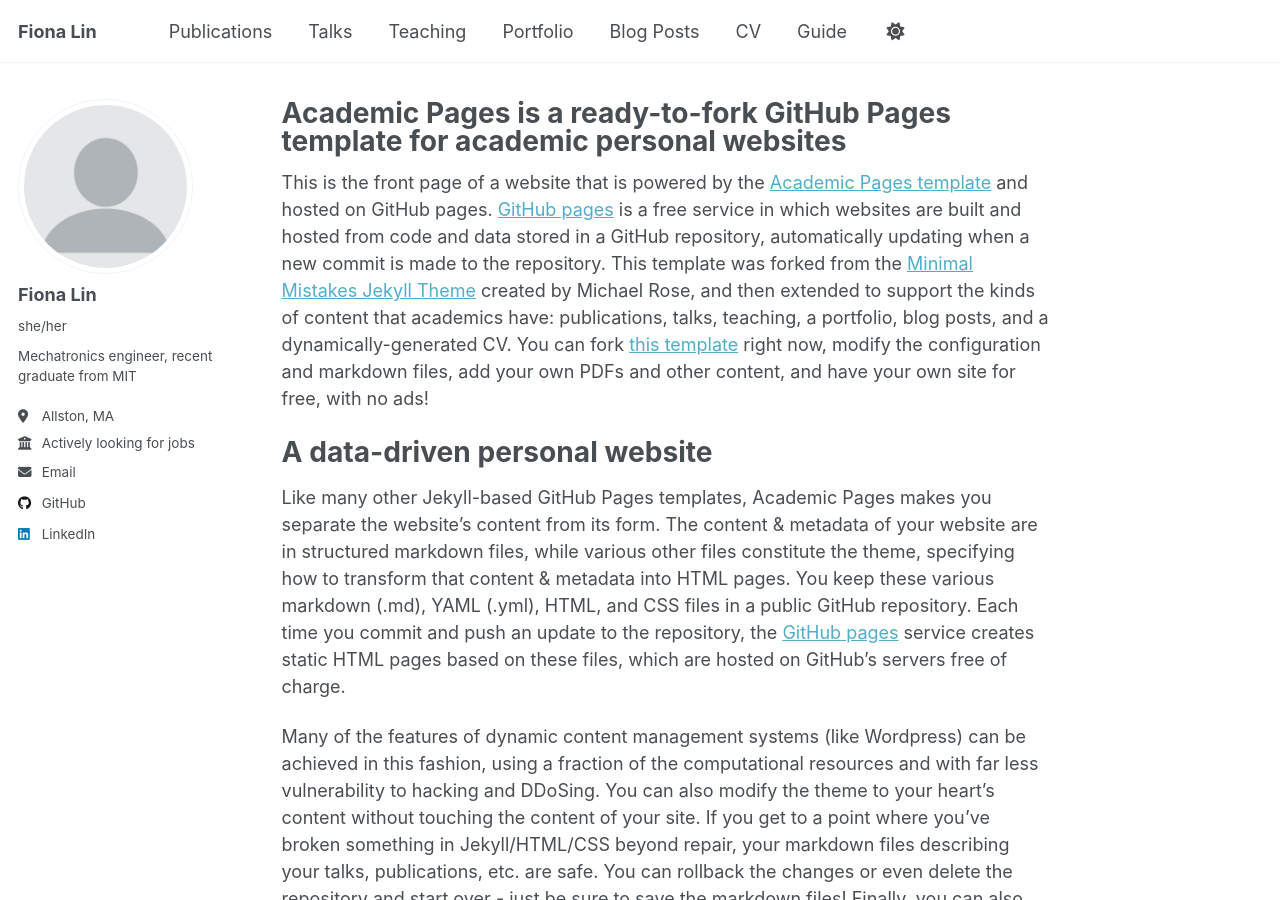
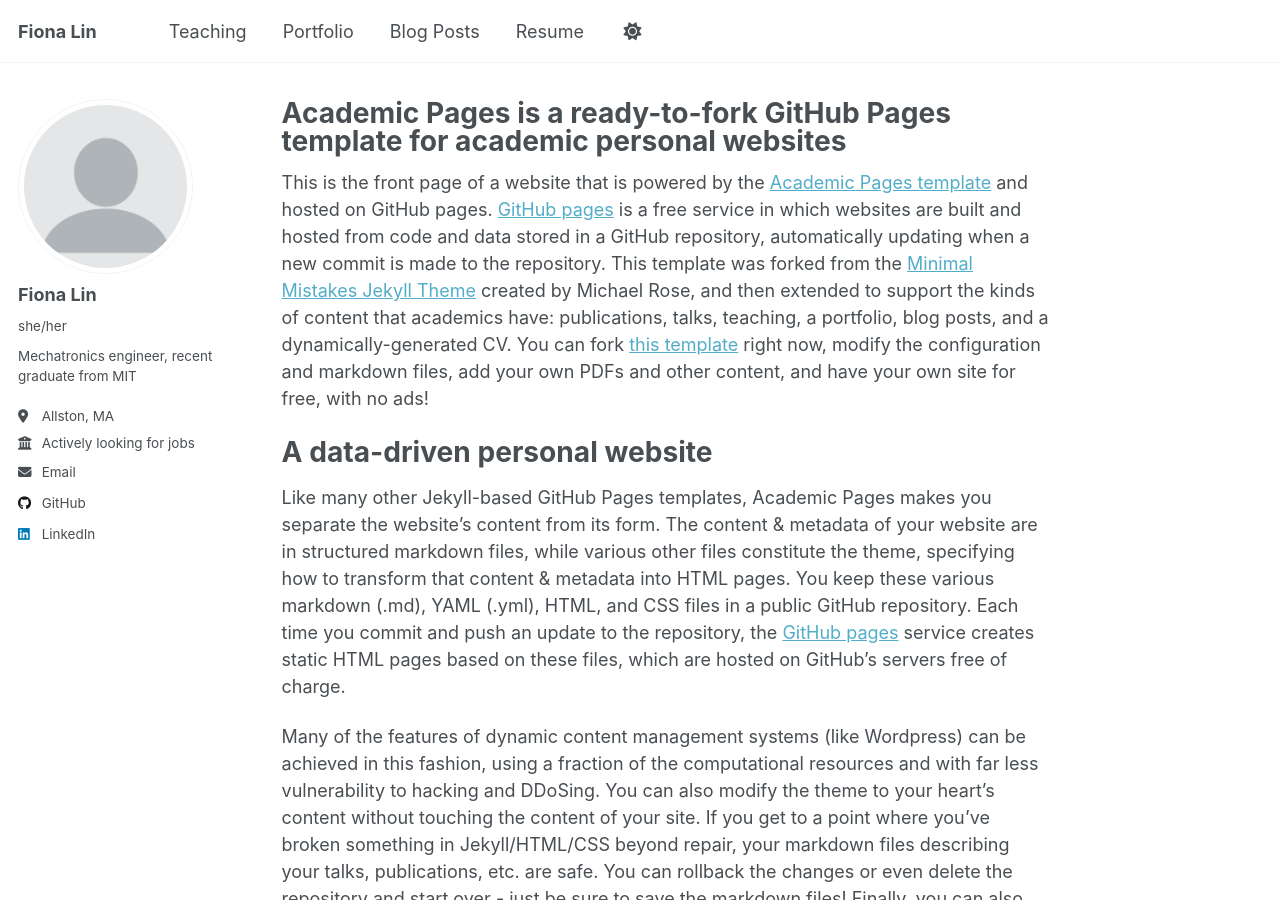
Before and after one commit to FionaLin13/backup.github.ioo, a Jekyll site: the page built from _pages/about.md, in a window 1280 px wide and 900 px high. Built offline with Jekyll 4.4.1, drawn with Linux system fonts in a browser that asks for light colours; part of the change alters nothing that is shown.

Commit message:
Update navigation.yml

```diff
--- a/_data/navigation.yml
+++ b/_data/navigation.yml
@@ -8,11 +8,11 @@
 #      Markdown formatted page while the second is generated using JSON.
 
 main:
-  - title: "Publications"
-    url: /publications/
+ # - title: "Publications"
+ #   url: /publications/
 
-  - title: "Talks"
-    url: /talks/
+ # - title: "Talks"
+ #   url: /talks/
 
   - title: "Teaching"
     url: /teaching/
@@ -23,11 +23,14 @@ main:
   - title: "Blog Posts"
     url: /year-archive/
 
-  - title: "CV"
-    url: /cv/
+  - title: "Resume"
+    url: /resume/
+
+ # - title: "CV"
+ #   url: /cv/
 
   # - title: "CV"
   #   url: /cv-json/
 
-  - title: "Guide"
-    url: /markdown/
+ # - title: "Guide"
+ #   url: /markdown/
```
